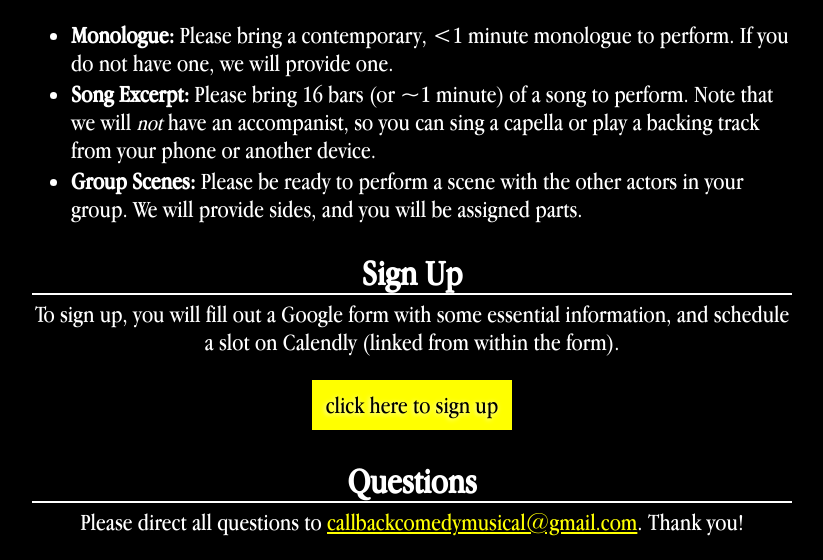
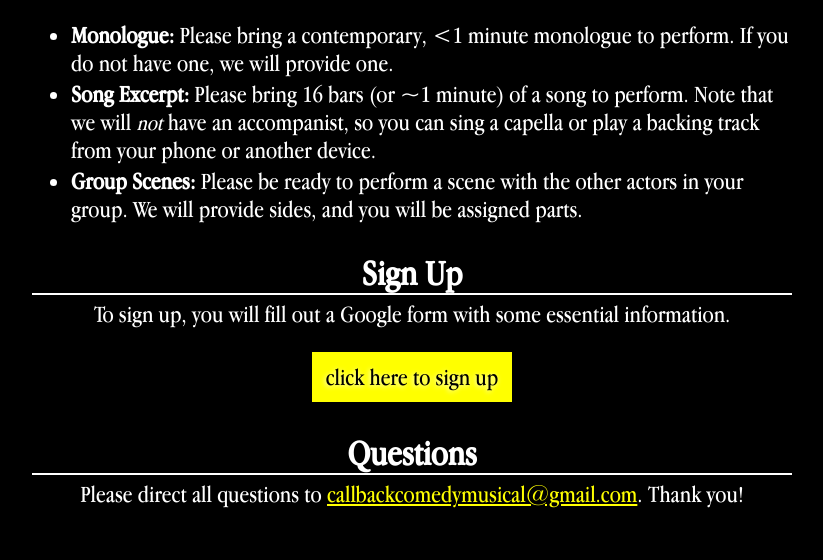
Before and after one commit to callbackmusical/callbackmusical.github.io, a plain HTML site: page auditions/index.html in a window 1280 px wide. Shown: the part 762-1322 px from the top of the page, without its empty margins (228-1051 px from the left). After the commit the page ends 1294 px from the top, so only its background shows below. Drawn offline with Linux system fonts and the light colour scheme.

Commit message:
Update index.html

```diff
--- a/auditions/index.html
+++ b/auditions/index.html
@@ -35,7 +35,7 @@
     </ul>
 
     <h2>Sign Up</h2>
-    <p>To sign up, you will fill out a Google form with some essential information, and schedule a slot on Calendly (linked from within the form).</p>
+    <p>To sign up, you will fill out a Google form with some essential information.</p>
 
     <a class="btn" href="https://forms.gle/uGUuF9sCSHgFjszw6" target="_blank">click here to sign up</a>
 
```
